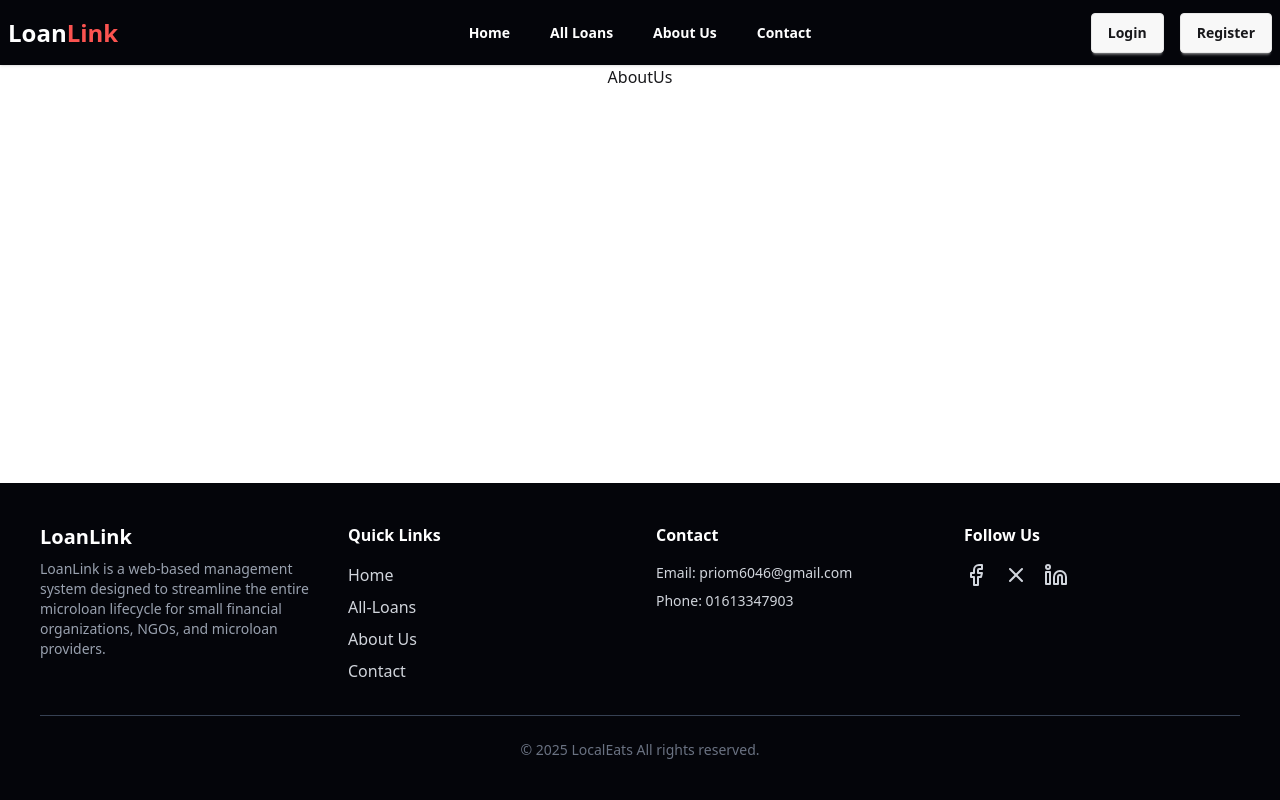
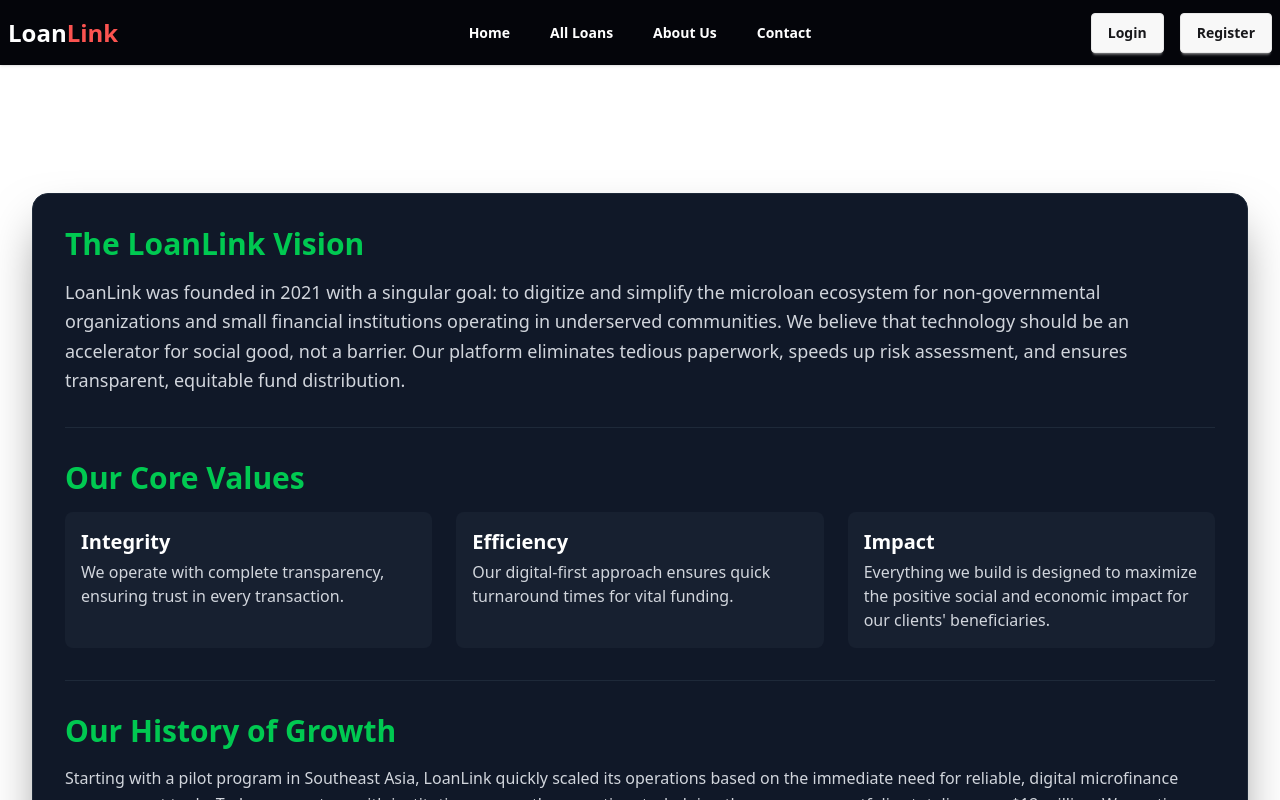
Before and after one commit to priom125/LoanLink, a React (Vite) app: page /about-us in a window 1280 px wide. Shown: the top 800 px of the page. Built offline with nearby package versions, Linux system fonts and the light colour scheme; no server answers.

Commit message:
About us section done

```diff
--- a/src/Components/HeroSection.jsx
+++ b/src/Components/HeroSection.jsx
@@ -11,8 +11,8 @@ const HeroSection = () => {
   return (
     <div className="min-h-screen  flex items-center justify-center p-4 sm:p-8 mb-20">
             {/* Hero Banner Section */}
-            <section className="w-full max-w-full">
-                <div className="bg-gray-900 shadow-2xl shadow-black/50 rounded-3xl overflow-hidden transition-all duration-500 transform hover:shadow-3xl">
+            <section className="max-w-full">
+                <div className=" shadow-2xl shadow-black/50 rounded-3xl overflow-hidden transition-all duration-500 transform hover:shadow-3xl">
                     <div className="lg:grid lg:grid-cols-2 lg:gap-0 items-stretch">
 
                         {/* Descriptive Text and CTA - Dark Panel */}
--- a/src/Pages/AboutUs.jsx
+++ b/src/Pages/AboutUs.jsx
@@ -2,7 +2,52 @@ import React from 'react'
 
 function AboutUs() {
   return (
-    <div>AboutUs</div>
+   <div className="w-full max-w-7xl py-12 px-4 sm:px-6 lg:px-8">
+        <h1 className="text-5xl font-extrabold text-white text-center mb-8">
+            Our Mission: Empowering Global Microfinance
+        </h1>
+
+        <div className="bg-gray-900 border border-gray-800 rounded-2xl shadow-2xl shadow-black/50 p-8 space-y-8 text-gray-300">
+
+            <section>
+                <h2 className="text-3xl font-bold text-green-500 mb-4">
+                    The LoanLink Vision
+                </h2>
+                <p className="text-lg leading-relaxed">
+                    LoanLink was founded in 2021 with a singular goal: to digitize and simplify the microloan ecosystem for non-governmental organizations and small financial institutions operating in underserved communities. We believe that technology should be an accelerator for social good, not a barrier. Our platform eliminates tedious paperwork, speeds up risk assessment, and ensures transparent, equitable fund distribution.
+                </p>
+            </section>
+
+            <div className="border-t border-gray-800 pt-8">
+                <h2 className="text-3xl font-bold text-green-500 mb-4">
+                    Our Core Values
+                </h2>
+                <ul className="grid grid-cols-1 md:grid-cols-3 gap-6 list-none p-0">
+                    <li className="p-4 bg-gray-800/50 rounded-lg">
+                        <span className="text-xl font-bold text-white block mb-1">Integrity</span>
+                        We operate with complete transparency, ensuring trust in every transaction.
+                    </li>
+                    <li className="p-4 bg-gray-800/50 rounded-lg">
+                        <span className="text-xl font-bold text-white block mb-1">Efficiency</span>
+                        Our digital-first approach ensures quick turnaround times for vital funding.
+                    </li>
+                    <li className="p-4 bg-gray-800/50 rounded-lg">
+                        <span className="text-xl font-bold text-white block mb-1">Impact</span>
+                        Everything we build is designed to maximize the positive social and economic impact for our clients' beneficiaries.
+                    </li>
+                </ul>
+            </div>
+
+            <section className="border-t border-gray-800 pt-8">
+                <h2 className="text-3xl font-bold text-green-500 mb-4">
+                    Our History of Growth
+                </h2>
+                <p className="leading-relaxed">
+                    Starting with a pilot program in Southeast Asia, LoanLink quickly scaled its operations based on the immediate need for reliable, digital microfinance management tools. Today, we partner with institutions across three continents, helping them manage portfolios totaling over $12 million. We continue to innovate, incorporating features like automated compliance checks and real-time portfolio analytics to stay ahead of the curve.
+                </p>
+            </section>
+        </div>
+    </div>
   )
 }
 
--- a/src/Pages/Contact.jsx
+++ b/src/Pages/Contact.jsx
@@ -2,8 +2,8 @@ import React from 'react'
 
 function Contact() {
   return (
-   <div className="min-h-screen flex items-center justify-center p-4">
-      <div className="max-w-6xl w-full bg-[#04050a] shadow-2xl rounded-xl p-8 md:p-12 lg:p-16 flex flex-col lg:flex-row space-y-8 lg:space-y-0 lg:space-x-12">
+   <div className="flex items-center justify-center max-w-full p-10 sm:p-8">
+      <div className="max-w-full bg-[#04050a] shadow-2xl rounded-xl p-8 md:p-12 lg:p-16 flex flex-col lg:flex-row space-y-8 lg:space-y-0 lg:space-x-12">
 
         {/* Contact Form Section */}
         <div className="lg:w-1/2">
@@ -61,20 +61,20 @@ function Contact() {
         </div>
 
         {/* Contact Info/Details Section */}
-        <div className="lg:w-1/2 bg-gray-400 p-8 rounded-lg shadow-inner">
-          <h3 className="text-2xl font-semibold text-gray-800 mb-6">
+        <div className="lg:w-1/2 bg-gray-900 p-8 rounded-lg shadow-inner">
+          <h3 className="text-2xl font-semibold text-white mb-6">
             Our Information 🗺️
           </h3>
           <div className="space-y-4 text-gray-700">
             <p>
               <strong className="block text-indigo-600">Email:</strong>
-              <a href="mailto:info@yourcompany.com" className="hover:underline">laonlink@gmail.com</a>
+              <a href="mailto:info@yourcompany.com" className="hover:underline text-white">laonlink@gmail.com</a>
             </p>
             <p>
               <strong className="block text-indigo-600">Phone:</strong>
-              <a href="tel:+1234567890" className="hover:underline">0124696565</a>
+              <a href="tel:+1234567890" className="hover:underline text-white">0124696565</a>
             </p>
-            <p>
+            <p className='text-white'>
               <strong className="block text-indigo-600">Address:</strong>
               123 Sabbir Lane, Suite 456, Masdair city, TS 78901
             </p>
--- a/src/Pages/Home.jsx
+++ b/src/Pages/Home.jsx
@@ -12,7 +12,7 @@ function Home() {
   const loanCategories = useLoaderData();
   // console.log(loanCategories);
   return (
-    <div className="bg-gray-950 min-h-screen pt-8">
+    <div className="bg-gray-950 min-h-screen pt-5">
       <HeroSection/>
       <AllLoanCards loanCategories={loanCategories}/>
       <HowItsWorksSection/>
```
